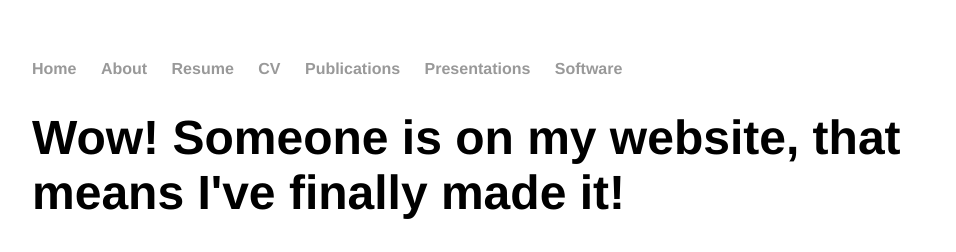
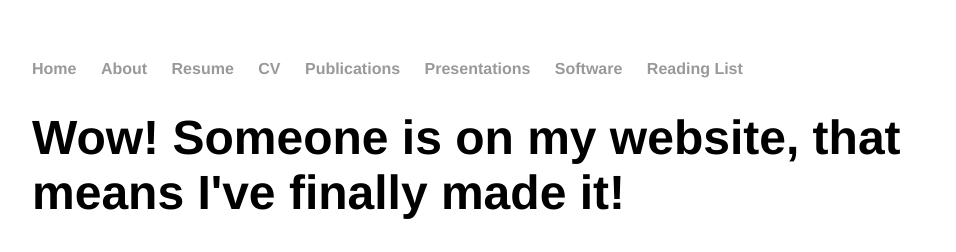
Before and after one commit to WilderLavington/old_web_page, a Jekyll site: the page built from index.html, in a window 1280 px wide. Shown: the top 252 px of the page, without its empty margins (160-1116 px from the left). Built offline with Jekyll 4.4.1, drawn with Linux system fonts in a browser that asks for light colours.

Commit message:
Update default.html

```diff
--- a/_layouts/default.html
+++ b/_layouts/default.html
@@ -15,6 +15,7 @@
 				<li><a href="https://wilderlavington.github.io/publications">Publications</a></li>
 				<li><a href="https://wilderlavington.github.io/presentations">Presentations</a></li>
 				<li><a href="https://wilderlavington.github.io/software">Software</a></li>
+				<li><a href="https://wilderlavington.github.io/readinglist">Reading List</a></li>
 	    		</ul>
 			</nav>
 			<div class="container">
```
